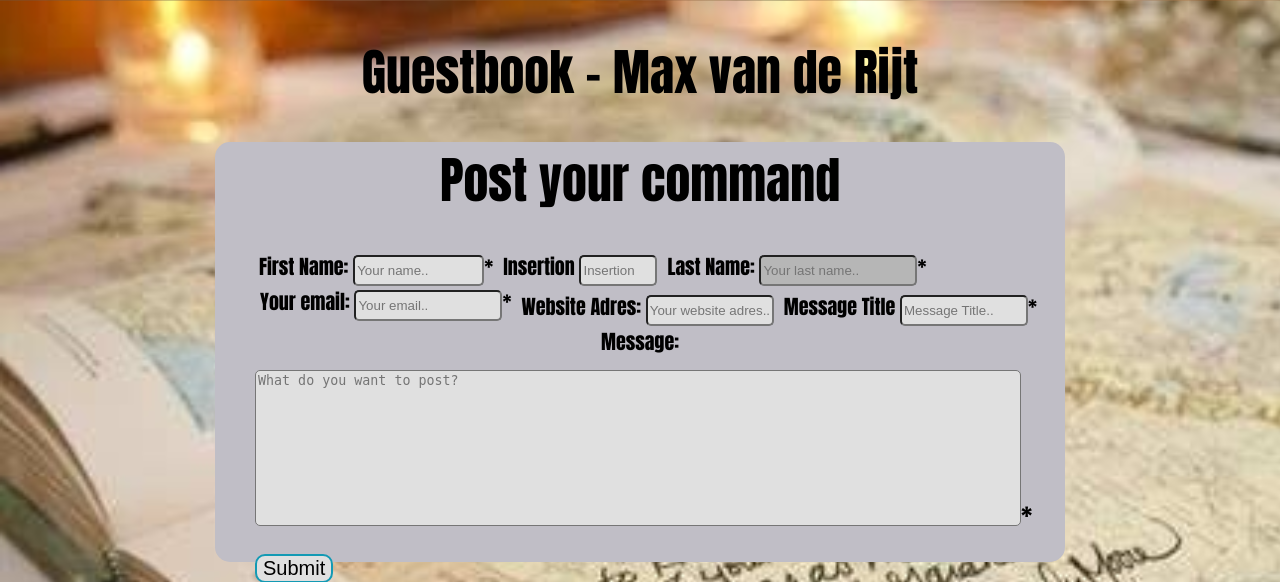
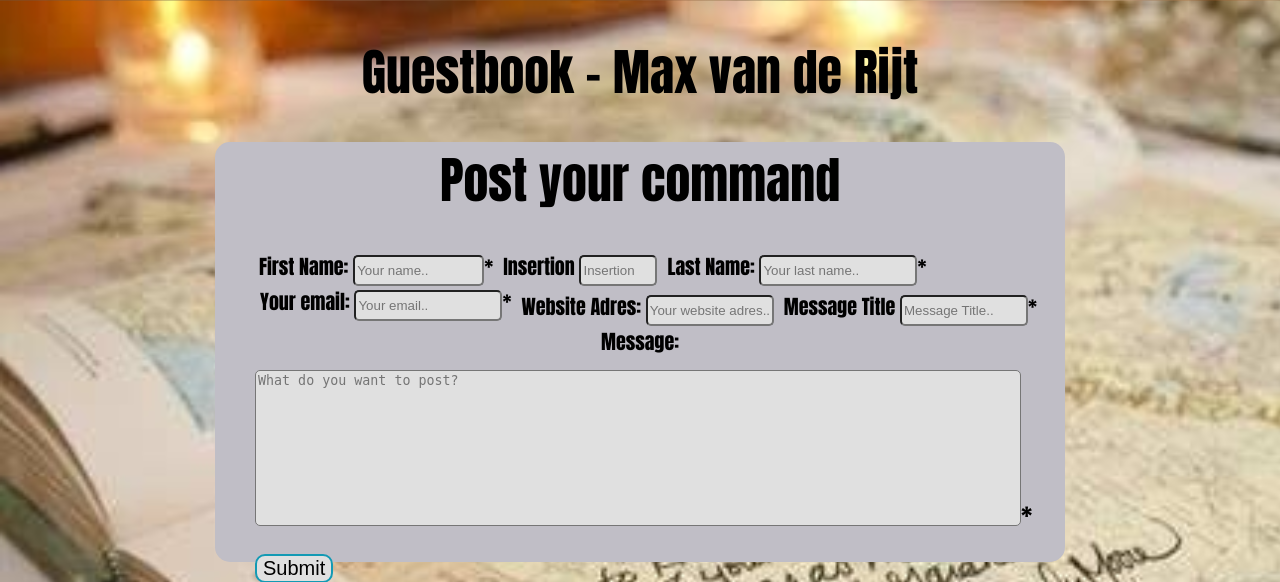
Before and after one commit to MaxRijt/guestbook, a PHP site: page / in a window 1280 px wide, with the pointer over the restyled element. Shown: the top 582 px of the page. Run offline with PHP 8.4, Linux system fonts and the light colour scheme; data that the repository does not hold is empty.

Commit message:
Final Design
Final Design

```diff
--- a/css/style.css
+++ b/css/style.css
@@ -60,10 +60,6 @@ body {
 #lname {
   width: 150px;
   height: 25px;
-}
-
-#lname:hover {
-  background-color: #b6b6b6;
 }
 
 .e-mail {
```
